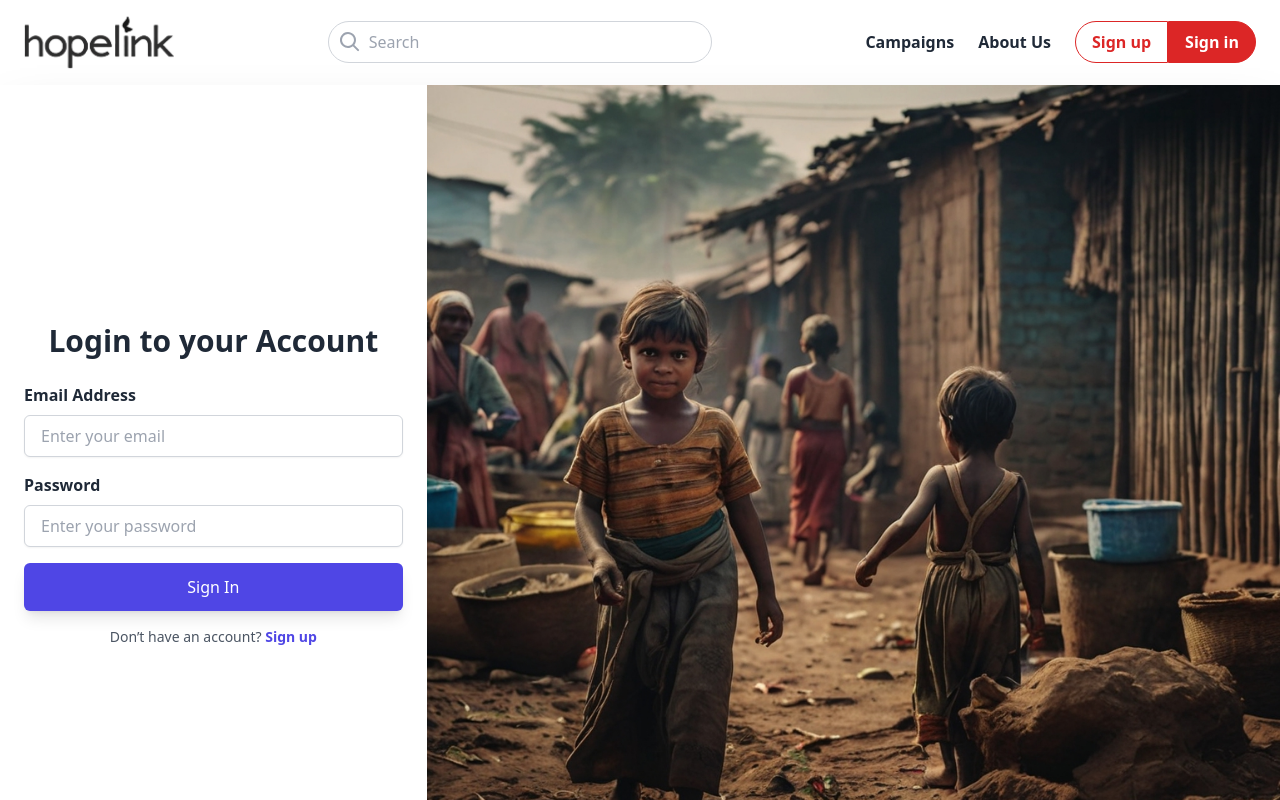
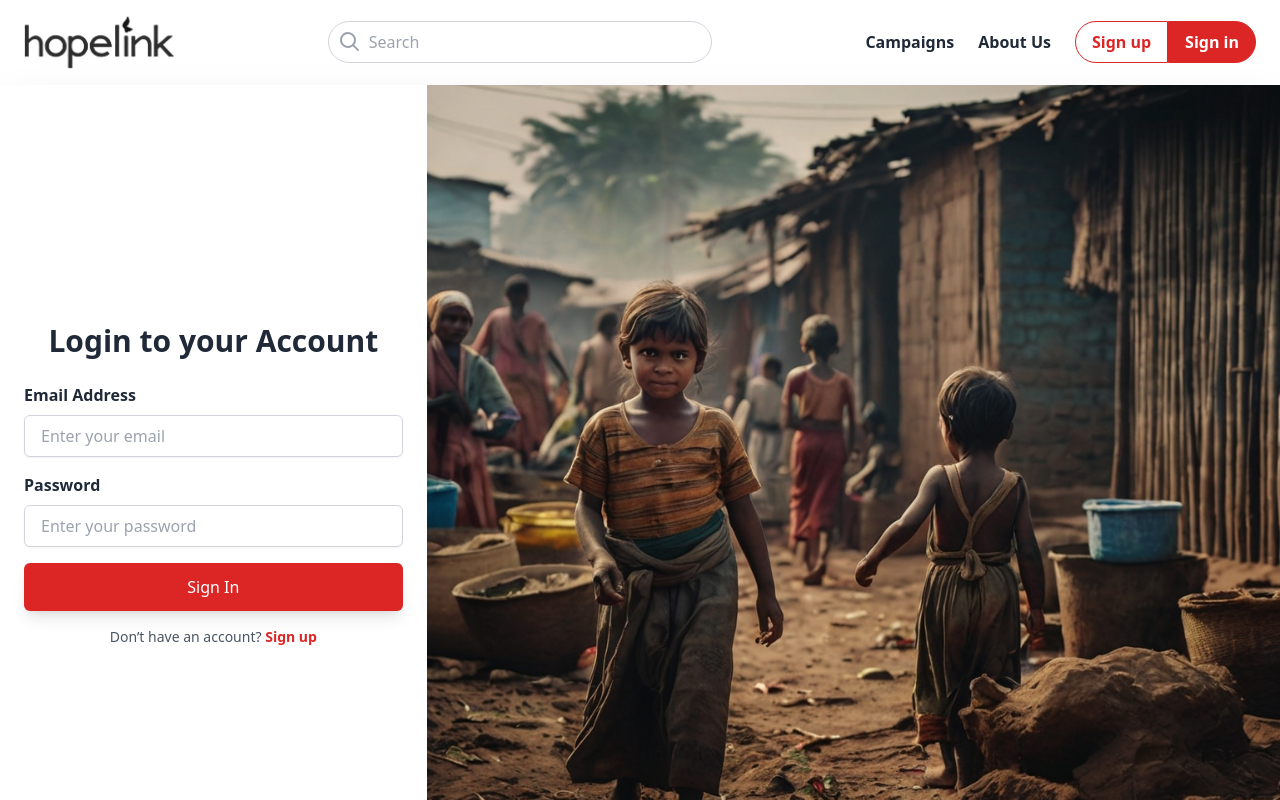
Before and after one commit to chithraka-kal/bettercore-fundraiser-web, a React (Create React App) app in the folder client/: page /login in a window 1280 px wide. Shown: the top 800 px of the page. Built offline with nearby package versions, Linux system fonts and the light colour scheme; no server answers.

Commit message:
Update Login.js

```diff
--- a/client/src/Pages/Login.js
+++ b/client/src/Pages/Login.js
@@ -1,13 +1,15 @@
 import React, { useContext, useState } from "react";
 import { Link, Navigate } from "react-router-dom";
 import loginImage from "../assets/images/loginImage.jpg";
+import { UserContext } from "../context/UserContext";
 import { server } from "../utils";
-import { UserContext } from "../context/UserContext";
+
 const Login = () => {
   const { setUserInfo } = useContext(UserContext);
   const [email, setEmail] = useState("");
   const [password, setPassword] = useState("");
   const [redirect, setRedirect] = useState(false);
+
   const handleSubmit = async (e) => {
     e.preventDefault();
     await fetch(server + "auth/login", {
@@ -42,7 +44,7 @@ const Login = () => {
   }
 
   return (
-    <div className="flex min-h-screen bg-gradient-to-r from-purple-900 to-purple-600">
+    <div className="flex min-h-screen">
       <div className="flex flex-col w-full h-screen overflow-hidden bg-white rounded-none shadow-2xl md:flex-row ">
         <div className="flex flex-col justify-center w-full p-6 md:w-1/3">
           <p className="mb-6 text-3xl font-bold text-center text-gray-800">
@@ -58,7 +60,7 @@ const Login = () => {
                 type="email"
                 value={email}
                 onChange={(e) => setEmail(e.target.value)}
-                className="block w-full px-4 py-2 mt-2 text-gray-800 placeholder-gray-400 transition-all duration-300 ease-in-out bg-white border border-gray-300 rounded-md shadow-sm focus:outline-none focus:ring-2 focus:ring-indigo-500 focus:border-transparent"
+                className="block w-full px-4 py-2 mt-2 text-gray-800 placeholder-gray-400 transition-all duration-300 ease-in-out bg-white border border-gray-300 rounded-md shadow-sm focus:outline-none focus:ring-2 focus:ring-red-500 focus:border-transparent"
                 placeholder="Enter your email"
                 required
               />
@@ -72,7 +74,7 @@ const Login = () => {
                 type="password"
                 value={password}
                 onChange={(e) => setPassword(e.target.value)}
-                className="block w-full px-4 py-2 mt-2 text-gray-800 placeholder-gray-400 transition-all duration-300 ease-in-out bg-white border border-gray-300 rounded-md shadow-sm focus:outline-none focus:ring-2 focus:ring-indigo-500 focus:border-transparent"
+                className="block w-full px-4 py-2 mt-2 text-gray-800 placeholder-gray-400 transition-all duration-300 ease-in-out bg-white border border-gray-300 rounded-md shadow-sm focus:outline-none focus:ring-2 focus:ring-red-500 focus:border-transparent"
                 placeholder="Enter your password"
                 required
               />
@@ -80,7 +82,7 @@ const Login = () => {
 
             <button
               type="submit"
-              className="w-full px-5 py-3 text-white transition-transform transform bg-indigo-600 rounded-md shadow-lg hover:bg-indigo-700 focus:outline-none focus:ring-4 focus:ring-indigo-500 focus:ring-opacity-50 "
+              className="w-full px-5 py-3 text-white transition-transform transform bg-red-600 rounded-md shadow-lg hover:bg-red-700 focus:outline-none focus:ring-4 focus:ring-red-500 focus:ring-opacity-50 "
             >
               Sign In
             </button>
@@ -91,7 +93,7 @@ const Login = () => {
               Don’t have an account?{" "}
               <Link
                 to="/register"
-                className="font-semibold text-indigo-600 transition-colors duration-200 hover:text-indigo-800"
+                className="font-semibold text-red-600 transition-colors duration-200 hover:text-red-800"
               >
                 Sign up
               </Link>
```
